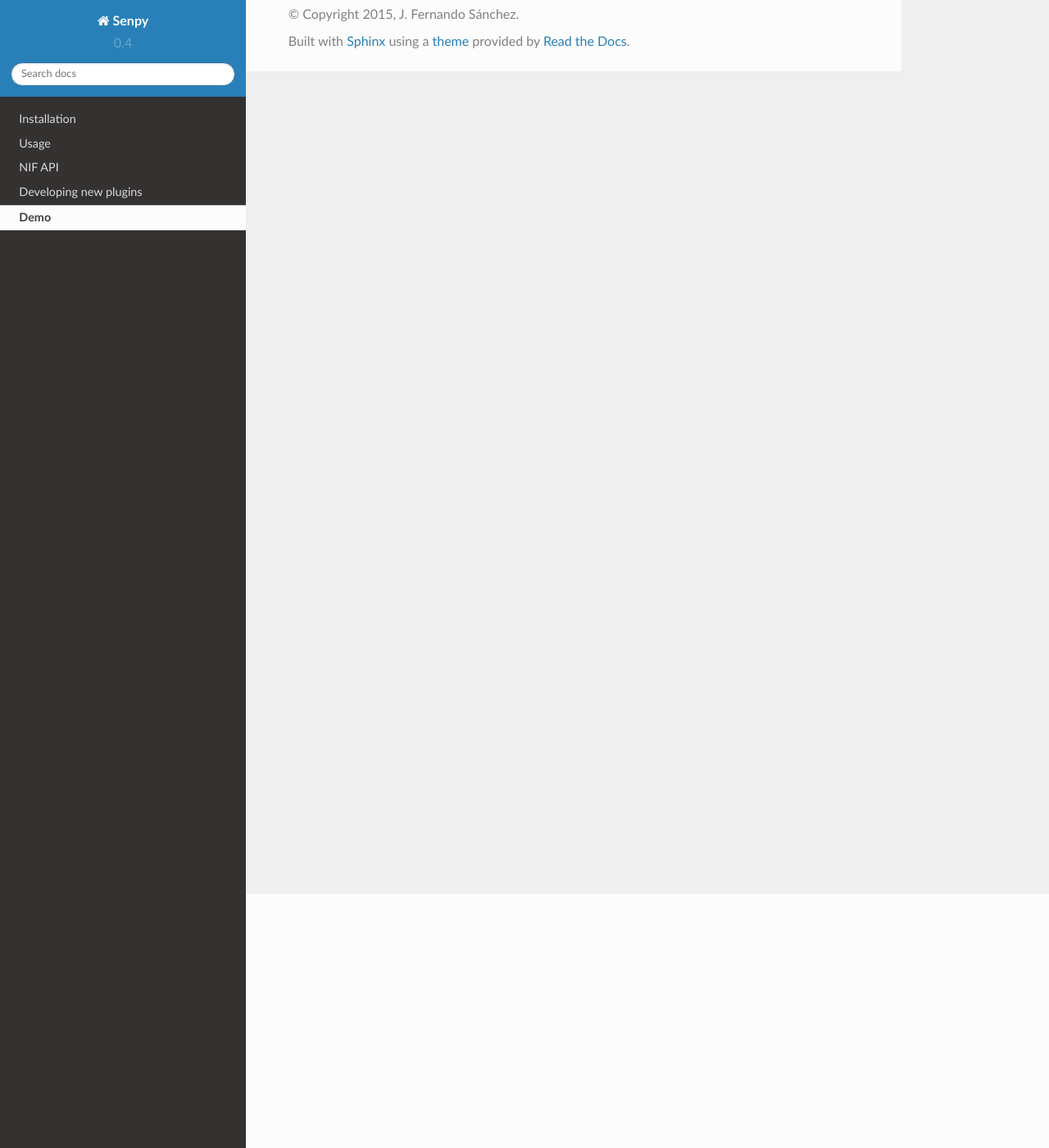
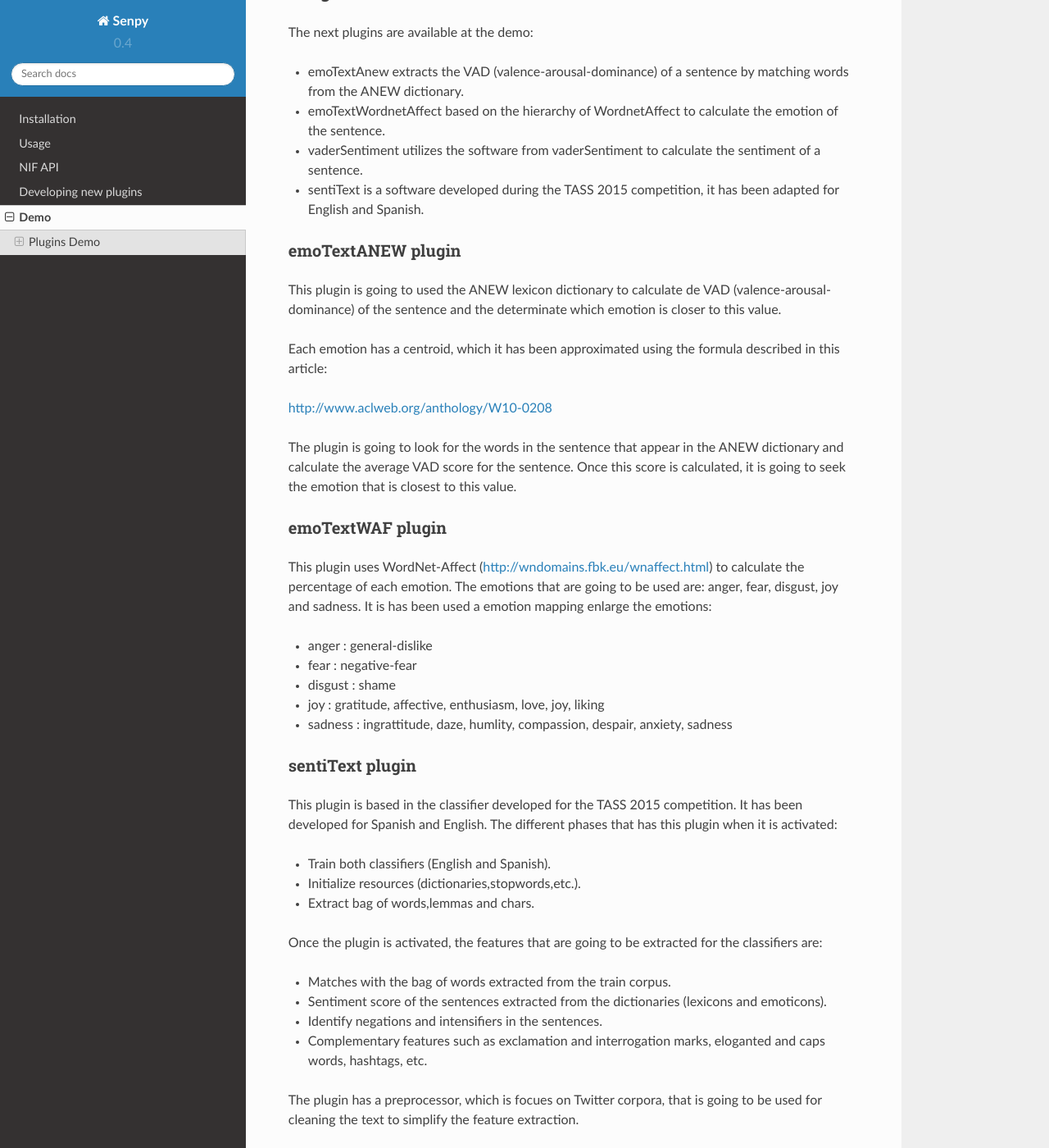
Before and after one commit to gsi-upm/senpy, a Sphinx documentation site: the page built from docs/demo.rst, in a window 1280 px wide and 1400 px high, scrolled down 310 px. Shown: the whole window at 82% size. Built offline with Sphinx 7.4.7 and the Read the Docs theme 2.0.0, drawn with Linux system fonts in a browser that asks for light colours; some of the changed text lies outside the part shown.

Commit message:
Update demo.rst

```diff
--- a/docs/demo.rst
+++ b/docs/demo.rst
@@ -2,3 +2,74 @@
 ----
 
 There is a demo available on http://senpy.demos.gsi.dit.upm.es/, where you can a serie of different plugins. You can use them in the playground or make a directly requests to the service.
+
+.. image:: senpy-demo.png
+  :height: 100px
+  :width: 200px
+  :scale: 50 %
+  :align: center
+
+Plugins Demo
+============
+
+The next plugins are available at the demo:
+
+* emoTextAnew extracts the VAD (valence-arousal-dominance) of a sentence by matching words from the ANEW dictionary.
+* emoTextWordnetAffect based on the hierarchy of WordnetAffect to calculate the emotion of the sentence.
+* vaderSentiment utilizes the software from vaderSentiment to calculate the sentiment of a sentence.
+* sentiText is a software developed during the TASS 2015 competition, it has been adapted for English and Spanish.
+
+emoTextANEW plugin
+******************
+
+This plugin is going to used the ANEW lexicon dictionary to calculate de VAD (valence-arousal-dominance) of the sentence and the determinate which emotion is closer to this value.
+
+Each emotion has a centroid, which it has been approximated using the formula described in this article:
+
+http://www.aclweb.org/anthology/W10-0208
+
+The plugin is going to look for the words in the sentence that appear in the ANEW dictionary and calculate the average VAD score for the sentence. Once this score is calculated, it is going to seek the emotion that is closest to this value.
+
+emoTextWAF plugin
+*****************
+
+This plugin uses WordNet-Affect (http://wndomains.fbk.eu/wnaffect.html) to calculate the percentage of each emotion. The emotions that are going to be used are: anger, fear, disgust, joy and sadness. It is has been used a emotion mapping enlarge the emotions:
+
+* anger : general-dislike
+* fear : negative-fear
+* disgust : shame
+* joy : gratitude, affective, enthusiasm, love, joy, liking
+* sadness : ingrattitude, daze, humlity, compassion, despair, anxiety, sadness
+
+sentiText plugin
+****************
+
+This plugin is based in the classifier developed for the TASS 2015 competition. It has been developed for Spanish and English. The different phases that has this plugin when it is activated:
+
+* Train both classifiers (English and Spanish).
+* Initialize resources (dictionaries,stopwords,etc.).
+* Extract bag of words,lemmas and chars.
+
+Once the plugin is activated, the features that are going to be extracted for the classifiers are:
+
+* Matches with the bag of words extracted from the train corpus.
+* Sentiment score of the sentences extracted from the dictionaries (lexicons and emoticons).
+* Identify negations and intensifiers in the sentences.
+* Complementary features such as exclamation and interrogation marks, eloganted and caps words, hashtags, etc.
+
+The plugin has a preprocessor, which is focues on Twitter corpora, that is going to be used for cleaning the text to simplify the feature extraction.
+
+There is more information avaliable in the next article.
+
+Aspect based Sentiment Analysis of Spanish Tweets, Oscar Araque and Ignacio Corcuera-Platas and Constantino Román-Gómez and Carlos A. Iglesias and J. Fernando Sánchez-Rada. http://gsi.dit.upm.es/es/investigacion/publicaciones?view=publication&task=show&id=37
+
+vaderSentiment plugin
+*********************
+
+For developing this plugin, it has been used the module vaderSentiment, which is described in the paper: VADER: A Parsimonious Rule-based Model for Sentiment Analysis of Social Media Text C.J. Hutto and Eric Gilbert Eighth International Conference on Weblogs and Social Media (ICWSM-14). Ann Arbor, MI, June 2014.
+
+If you use this plugin in your research, please cite the above paper
+
+For more information about the functionality, check the official repository
+
+https://github.com/cjhutto/vaderSentiment
```
